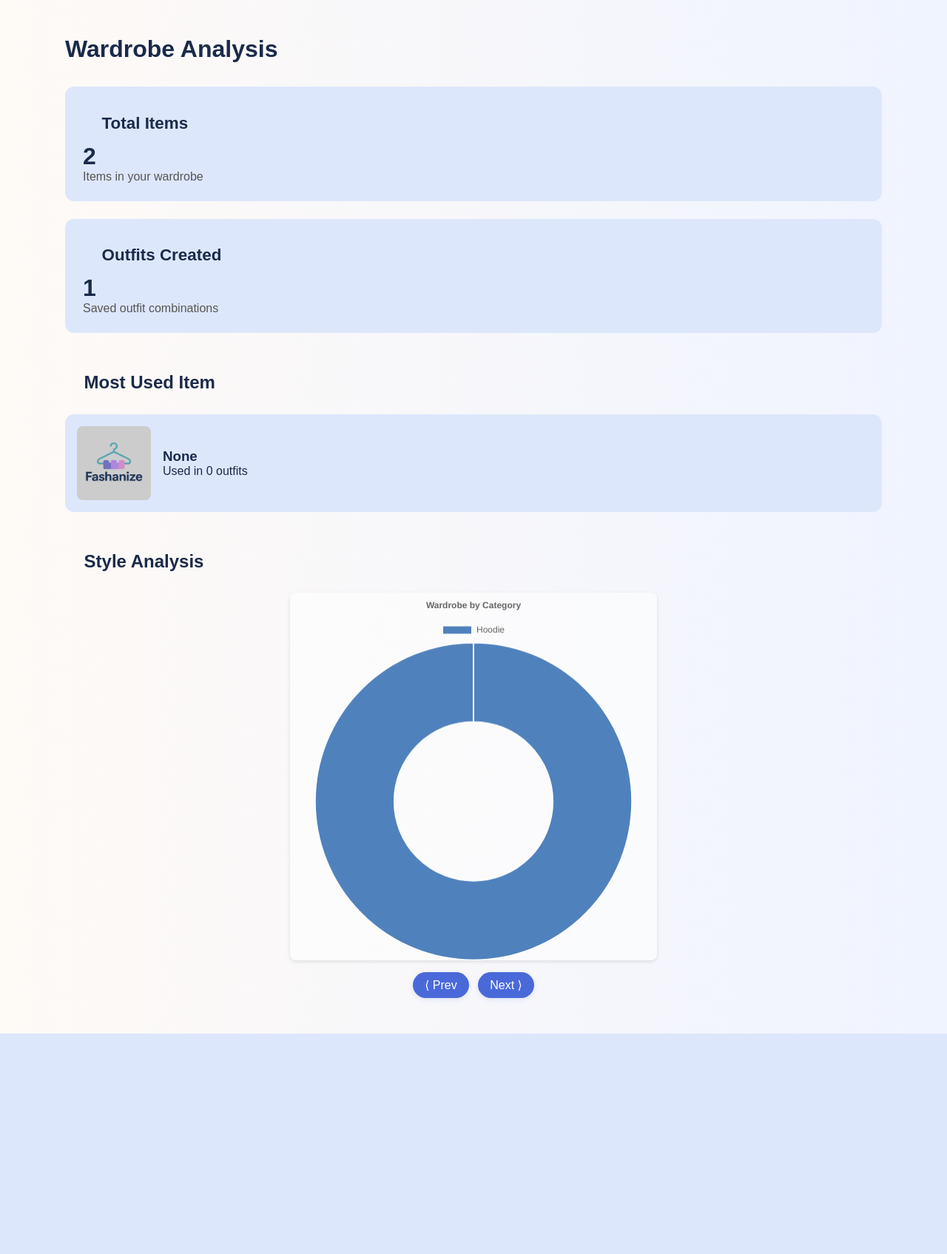
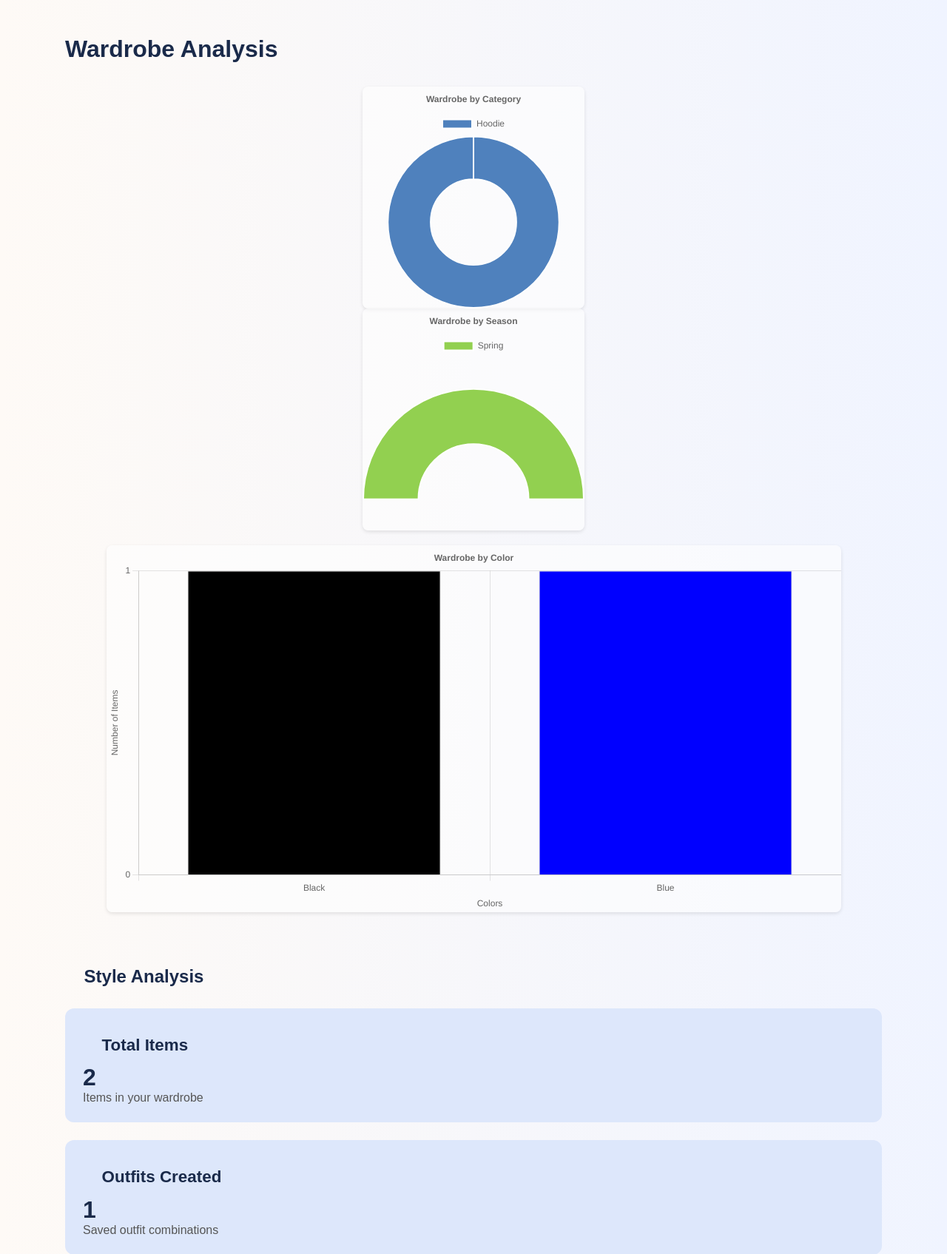
Before and after one commit to RalishaW/WebWardrobe, a Flask app: page /analysis in a window 1280 px wide. Shown: the part 120-1815 px from the top of the page at 74% size. Before the commit the page ends 1517 px from the top, so only its background shows below. Run offline with Flask 3, Linux system fonts and the light colour scheme; a user stored in the database is signed in; data comes from the database, SQL or seed files in the repository; data that the repository does not hold is empty.

Commit message:
Update analysis.html

```diff
--- a/app/templates/analysis.html
+++ b/app/templates/analysis.html
@@ -3,6 +3,19 @@
 {% block content %}
 <section class="analysis">
     <h1>Wardrobe Analysis</h1>
+
+    <div id="analysis-charts">
+        <div class="chart-row-top">
+            <canvas id="category-chart"></canvas>
+            <canvas id="season-chart"></canvas>
+        </div>
+        <div class="chart-row-bottom">
+            <canvas id="color-chart"></canvas>
+        </div>
+
+    </div>
+
+    <h2 class="section-title">Style Analysis</h2>
 
     <div class="analysis-card">
         <h2 class="head">Total Items</h2>
@@ -25,22 +38,5 @@
         </div>
     </div>
 
-    <h2 class="section-title">Style Analysis</h2>
-    <div class="chart-slideshow-container">
-    <div class="chart-slide">
-        <canvas id="category-chart" width="600" height="450"></canvas>
-    </div>
-    <div class="chart-slide" style="display: none;">
-        <canvas id="season-chart" width="600" height="450"></canvas>
-    </div>
-    <div class="chart-slide" style="display: none;">
-        <canvas id="color-chart" style="max-width: 80%; max-height: 500;"></canvas>
-    </div>
-
-    <div style="text-align: center; margin-top: 1rem;">
-        <button onclick="prevSlide()">⟨ Prev</button>
-        <button onclick="nextSlide()">Next ⟩</button>
-    </div>
-    </div>
 </section>
 {% endblock %}
```
